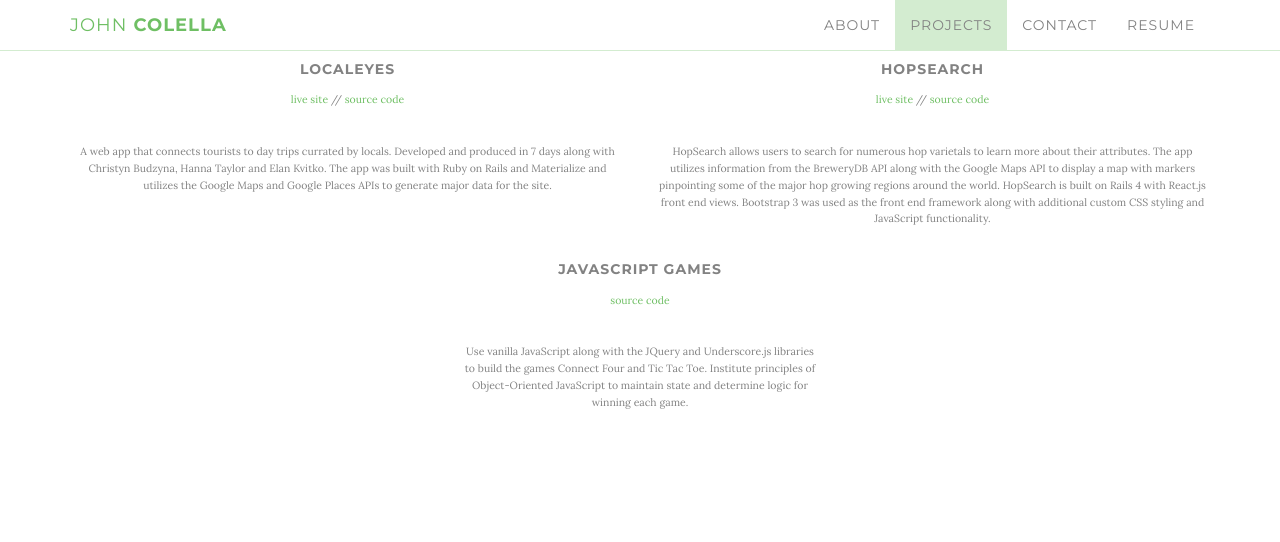
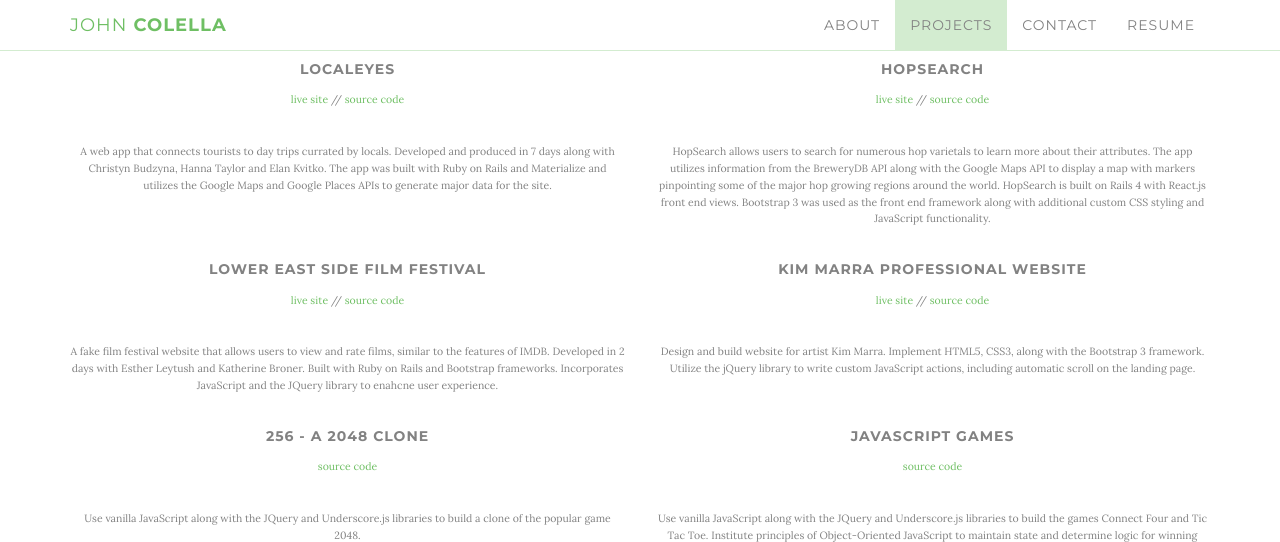
Before and after one commit to jmcolella/jmcolella.github.io, a Jekyll site: the page built from index.html, in a window 1280 px wide and 900 px high, scrolled down 1619 px, cut to the strip 0-542 px from the top of the window. Built offline with Jekyll 4.4.1, drawn with Linux system fonts in a browser that asks for light colours.

Commit message:
add Kim Marra website to projects section

```diff
--- a/_includes/projects.html
+++ b/_includes/projects.html
@@ -15,11 +15,34 @@
             <p class="project-description">{{ project.description }}</p>
           </div>
           {% endfor %}
-          <div class="col-xs-12 col-sm-12 col-md-4 col-md-offset-4 col-lg-4 col-lg-offset-4 project-container">
-            <h1 class="project-title">JavaScript Games</h1>
-            <p class="code-links"><a href="https://github.com/jmcolella/javascript-games">source code</a></p>
-            <p class="project-description">Use vanilla JavaScript along with the JQuery and Underscore.js libraries to build the games Connect Four and Tic Tac Toe. Institute principles of Object-Oriented JavaScript to maintain state and determine logic for winning each game.</p>
+        </div>
+        <div class="row">
+          {% for project in site.data.projects_row_2 %}
+          <div class="col-xs-12 col-sm-12 col-md-6 col-lg-6 project-container">
+            <h1 class="project-title">{{ project.title }}</h1>
+            {% if project.live_url %}
+            <p class="code-links"><a href="{{ project.live_url }}">live site</a> // <a href="{{ project.source_url }}">source code</a></p>
+            {% else %}
+              <p class="code-links"><a href="{{ project.source_url }}">source code</a></p>
+            {% endif %}
+
+            <p class="project-description">{{ project.description }}</p>
           </div>
+          {% endfor %}
+        </div>
+        <div class="row">
+          {% for project in site.data.projects_row_3 %}
+          <div class="col-xs-12 col-sm-12 col-md-6 col-lg-6 project-container">
+            <h1 class="project-title">{{ project.title }}</h1>
+            {% if project.live_url %}
+            <p class="code-links"><a href="{{ project.live_url }}">live site</a> // <a href="{{ project.source_url }}">source code</a></p>
+            {% else %}
+              <p class="code-links"><a href="{{ project.source_url }}">source code</a></p>
+            {% endif %}
+
+            <p class="project-description">{{ project.description }}</p>
+          </div>
+          {% endfor %}
         </div>
     </div>
 </section>
```
Also changed, not shown: 1 other file.
